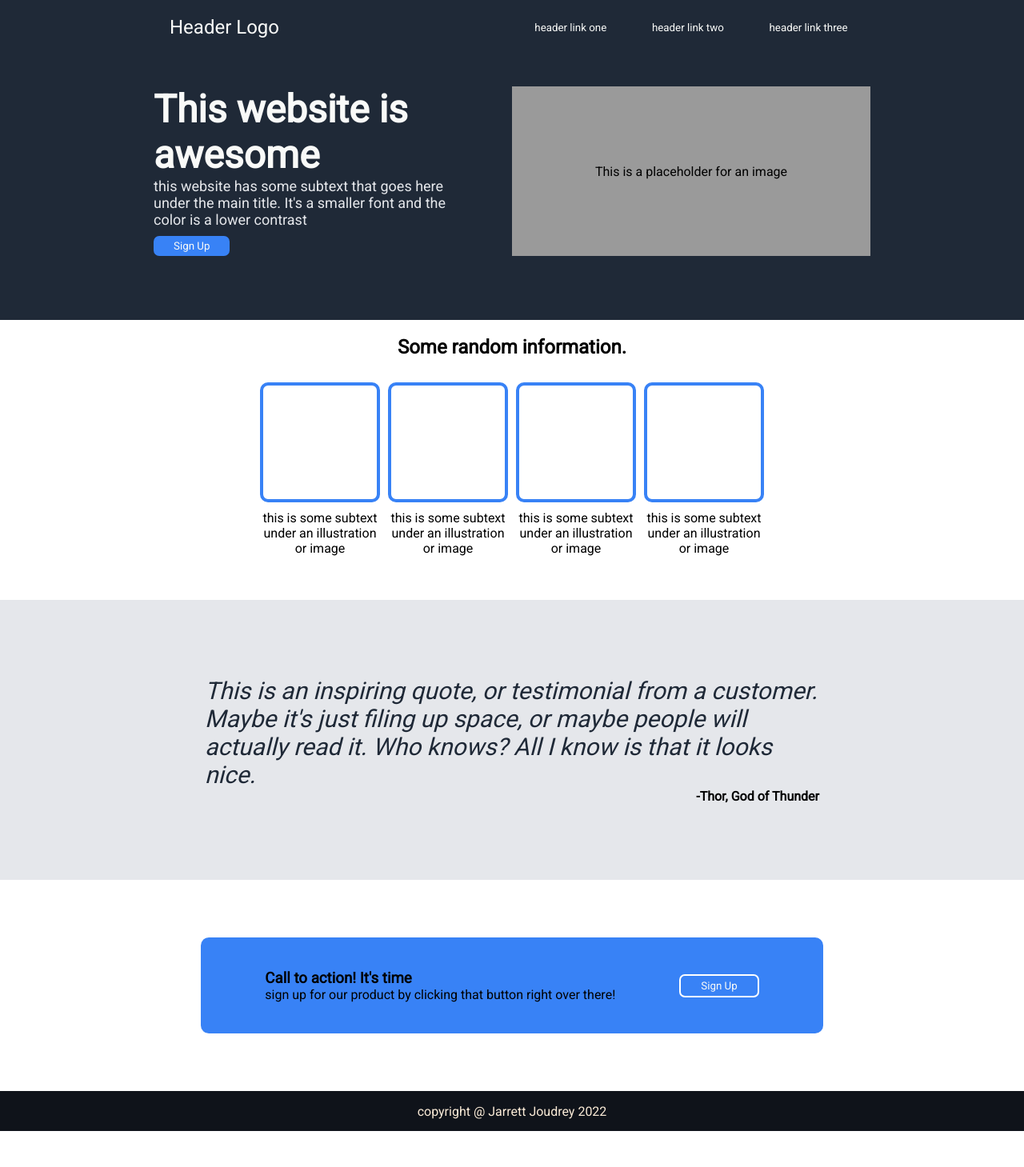
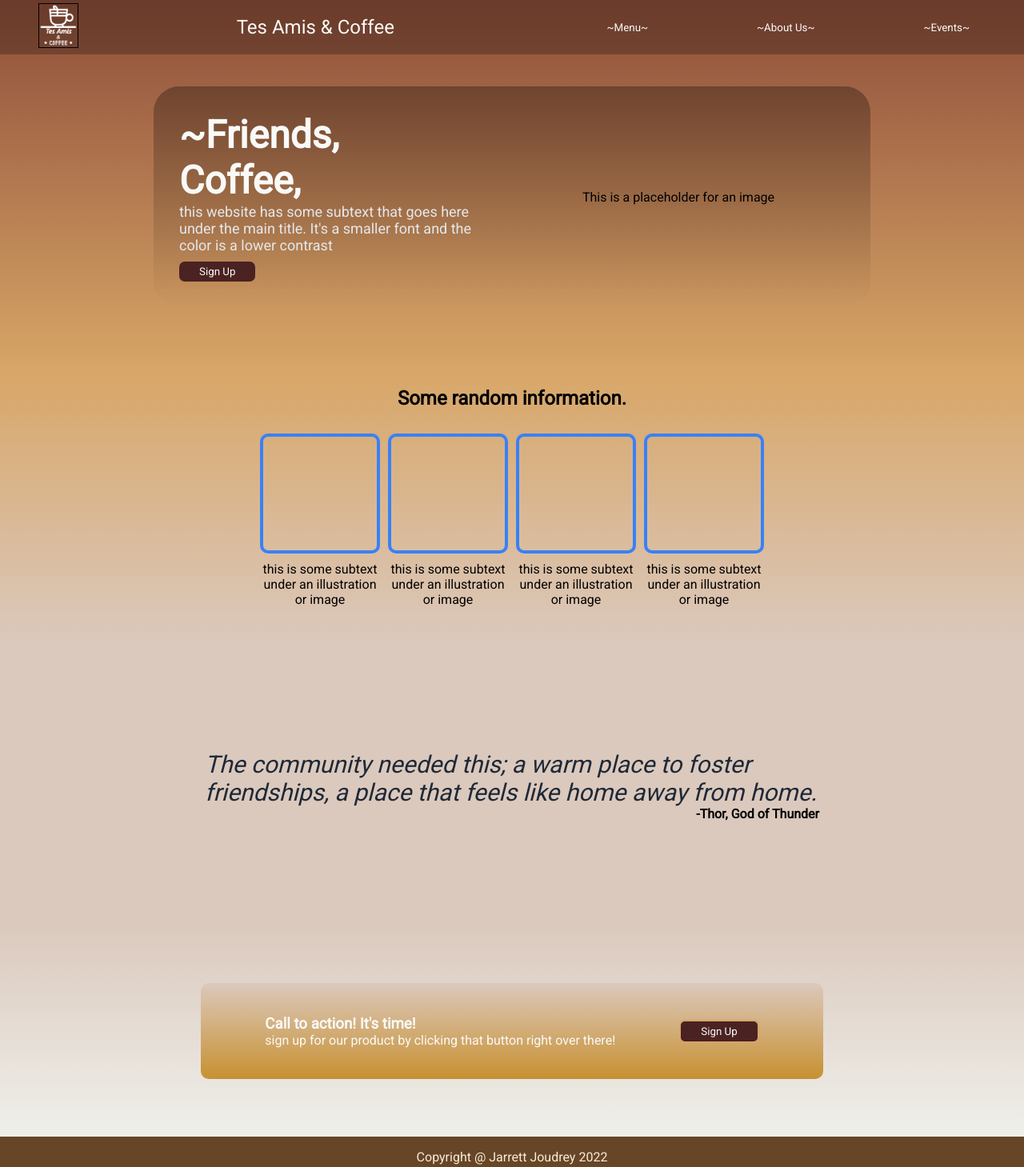
Before and after one commit to J-Joudrey/Website-template, a plain HTML site: page index.html in a window 1280 px wide. Shown: the whole page at 80% size. Before the commit the page ends 1414 px from the top, so only its background shows below. Drawn offline with Linux system fonts and the light colour scheme.

Commit message:
changed colour palette to coffee colors, added logo

```diff
--- a/index.html
+++ b/index.html
@@ -12,11 +12,14 @@
         <header>
             <div>
               <nav class="nav">
-                <p class="header-logo"><img src="" alt="">Header Logo</p>
+                <div>
+                    <img class="logo" src="/images/Tes Amis - Dark Mode.png" alt="">
+                </div>
+                <p class="header-logo">Tes Amis & Coffee</p>
                 <span class="header-nav">
-                    <button class="nav-button"><a href="">header link one</a></button>
-                    <button class="nav-button"><a href="">header link two</a></button>
-                    <button class="nav-button"><a href="">header link three</a></button>
+                    <button class="nav-button"><a href="">~Menu~</a></button>
+                    <button class="nav-button"><a href="">~About Us~</a></button>
+                    <button class="nav-button"><a href="">~Events~</a></button>
                 </span>
             </nav>
             </div>
@@ -24,7 +27,7 @@
         <div class="hero-wrapper">
             <div class="hero-banner">
                 <div class="hero-content">
-                    <h1 class="hero-main-text">This website is awesome</h1>
+                    <h1 class="hero-main-text">~Friends, Coffee, </h1>
                     <p class="hero-sub-text">this website has some subtext that goes here under the main title. It's a smaller font and the color is a lower contrast</p>
                     <button class="sign-up">Sign Up</button>
                 </div>
@@ -65,7 +68,7 @@
         <div>
           <div class="quote-wrapper">
             <div class="quote">
-                <p>This is an inspiring quote, or testimonial from a customer. Maybe it's just filing up space, or maybe people will actually read it. Who knows? All I know is that it looks nice.</p>
+                <p>The community needed this; a warm place to foster friendships, a place that feels like home away from home. </p>
             </div>
         </div>
         <div class="quote-author">
@@ -77,7 +80,7 @@
     <div class="section-four">
         <div class="call-to-action">
             <div class="action-block">
-                <h3>Call to action! It's time</h3>
+                <h3>Call to action! It's time!</h3>
                 <p>sign up for our product by clicking that button right over there!</p>
             </div>
             <div  class="action-sign-up">
@@ -87,7 +90,7 @@
     </div>
     <footer>
         <div class="copyright">
-             <p>copyright @ Jarrett Joudrey 2022</p>
+             <p>Copyright @ Jarrett Joudrey 2022</p>
         </div>
     </footer>
 </body>
--- a/styles.css
+++ b/styles.css
@@ -12,15 +12,23 @@ a {
     color: #F9FAF8;
 }
 .hero {
-    background-color: #1f2937;
+    background-image: linear-gradient(#8e4d39 , #d8a667);
     padding-bottom: 40px;
 }
 
+.logo {
+    width: 50px;
+    height: auto;
+    margin-left: 3em;
+    border: 1px solid #000;
+
+}
 .nav {
     display: flex;
     align-items: center;
     margin: 0 auto;
-    width: 70vw;
+    width: 100;
+    background-color: rgba(0, 0, 0, .25);
 }
 .header-nav {
     display: flex;
@@ -33,7 +41,7 @@ a {
 }
 
 .header-logo {
-    text-align: left;
+    text-align: center;
     padding: 20px;
     width: 50%;
     color: #F9FAF8;
@@ -43,12 +51,14 @@ a {
 .hero-wrapper {
     display: flex;
     margin: 5vh auto;
+    background-image: linear-gradient( rgba(0,0,0,.3) , rgba(0,0,0,.0));
     width: 70vw;
+    padding: 2em;
+    border-radius: 2em;
 }
 
 .hero-banner {
     display: flex;
-
 }
 
 .hero-content {
@@ -75,16 +85,16 @@ a {
     text-align: center;
     width: 50%;
     height: auto;
-    background-color: #9a9a9a;
+
 
 }
 .section-two {
-    height: 350px;
     display: block;
     justify-content: center;
     align-items: center;
     text-align: center;
-
+    padding-bottom: 3em;
+    background-image: linear-gradient(#d8a667 , #dbc9bd);
 }
 
 .product-wrapper {
@@ -119,7 +129,8 @@ a {
     align-items: center;
     justify-content: center;
     height: 350px;
-    background-color: #E5E7EB;
+    background-image: linear-gradient();
+    background-color: #dbc9bd;
 }
 
 .quote-wrapper {
@@ -139,6 +150,7 @@ a {
 }
 
 .section-four {
+    background-image: linear-gradient(#dbc9bd,#eff0eb);
     height: 33vh;
     display: flex;
     margin: 0 auto;
@@ -148,9 +160,11 @@ a {
     display: flex;
     justify-content: center;
     align-items: center;
-    background-color: #3882f6;
     margin: 9vh auto;
     border-radius: 10px;
+    background-image: linear-gradient(#dbc9bd,#c89031);
+    color: #F9FAF8;
+
 }
 
 
@@ -163,7 +177,7 @@ a {
     padding: 5em
 }
 .sign-up {
-    background-color: #3882f6;
+    background-color: #4a2222;
     color: #F9FAF8;
     padding: 5px 25px 5px 25px;
     border-radius: 7px ;
@@ -179,21 +193,20 @@ button {
 }
 
 .action {
-    border: 2px white solid;
+    border: 2px #d8a667 solid;
 }
 button:hover {
-    background-color: #0f131a;
+    background-color: #332114 ;
 }
 
 .sign-up:hover {
-    background-color: #074dbd;
-
+    background-color: #815830;
 }
 footer {
     display: flex;
     justify-content: center;
     align-items: center;
-    background-color: #0f131a;
+    background-color: #674627;
     height: 50px;
 }
 
```
Also changed, not shown: images/Tes Amis - Dark Mode.png (added), images/Tes Amis.png (added).
